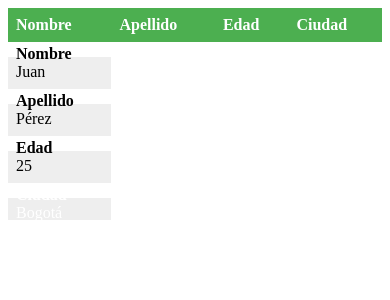
After one commit to ErickGonzalez01/ProyectoCitasMedicas, a PHP site: template view/pagues/ejemplo.php in a window 390 px wide. The commit adds this page. Shown: the top 300 px of the page. Run offline with PHP 8.4, Linux system fonts and the light colour scheme; the template is opened without the code that fills it, so the values that code supplies are empty.

Commit message:
Responsive funcionando al 80%

```diff
--- a/public/index.php
+++ b/public/index.php
@@ -45,12 +45,12 @@
     $router->Get("/cerrar",[LoginController::class,"LogAut"]);
     //
     $router->Post("/api/usuario",[UsuarioController::class,"Usuario"]);
-    $router->Get("/",[PaguesController::class,"Home"],[Filtros::class,"UsuarioAdministrador"]);
+    $router->Get("/",[PaguesController::class,"Home"]);
     $router->Get("/traveler",[TravelerController::class,"Get"]);
     $router->Get("/traveler/cita_creada",[TravelerController::class,"CitaCreada"]);
     $router->Post("/traveler",[TravelerController::class,"Crear"]);
     //$router->Post("/traveler",[PaguesController::class,"CreateTraveler"]);
-    $router->Get("/paciente",[PacienteController::class,"Get"]);
+    $router->Get("/paciente",[PacienteController::class,"Get"],);
     $router->Post("/paciente",[PacienteController::class,"Crear"]);
 
     $router->Get("/listarcitas",[CitaController::class,"Listar_Citas_Star"]);
--- a/src/scss/estilos/_confirmarcita.scss
+++ b/src/scss/estilos/_confirmarcita.scss
@@ -2,4 +2,4 @@
     width: 800px;
     height: 400px;
 
-}-
+}
--- a/view/main.php
+++ b/view/main.php
@@ -4,7 +4,7 @@
     <meta charset="UTF-8">
     <meta http-equiv="X-UA-Compatible" content="IE=edge">
     <meta name="viewport" content="width=device-width, initial-scale=1.0">
-    <link rel="stylesheet" href="/build/css/app.css?v=11">
+    <link rel="stylesheet" href="/build/css/app.css?v=17">
     <link rel="stylesheet" href="https://pro.fontawesome.com/releases/v5.10.0/css/all.css">
     <script src="/build/js/bootstrap.min.js"></script>
     <script src="/build/js/jquery.js"></script>
--- /dev/null
+++ b/view/pagues/ejemplo.php
@@ -0,0 +1,129 @@
+<html>
+<head>
+    <style>
+        /* Estilos generales para la tabla */
+        table {
+            border-collapse: collapse;
+            width: 100%;
+        }
+
+        th, td {
+            text-align: left;
+            padding: 8px;
+        }
+
+        tr:nth-child(even){background-color: #f2f2f2}
+
+        th {
+            background-color: #4CAF50;
+            color: white;
+        }
+
+        /* Estilos para la clase .table-responsive */
+        .table-responsive {
+            overflow-x:auto;
+            min-height:0.01%;
+        }
+
+        /* Media queries para ajustar la tabla según el ancho de pantalla */
+
+        @media screen and (max-width: 800px) {
+            .table-responsive {width:100%;margin-bottom:15px;overflow-y:hidden;}
+
+            .table-responsive table {width:auto;min-width:100%;}
+
+            .table-responsive th,.table-responsive td {white-space:nowrap;}
+
+            .table-responsive td:nth-of-type(1):before {content:"Nombre";}
+
+            .table-responsive td:nth-of-type(2):before {content:"Apellido";}
+
+            .table-responsive td:nth-of-type(3):before {content:"Edad";}
+
+            .table-responsive td:nth-of-type(4):before {content:"Ciudad";}
+
+            .table-responsive td:before {
+                display:block;
+                width:auto;
+                font-weight:bold;
+                margin-top:-20px
+             }
+
+             /* Ocultar los encabezados de la tabla */
+             .table-responsive thead tr:not(:first-child), tbody tr:not(:first-child) {
+                 display:none
+             }
+
+             /* Ajustar el alto y ancho de las celdas */
+             .table-responsive td {
+                 display:block;
+                 height:auto !important;
+                 width:auto !important
+             }
+
+             /* Ajustar el margen y el color de las celdas */
+             .table-responsive tbody tr:first-child td {
+                 margin-top:15px !important;
+                 background-color:#eee !important
+             }
+
+             /* Ajustar el margen y el color de las celdas alternas */
+             .table-responsive tbody tr:first-child:nth-child(even) td {
+                 margin-top:15px !important;background-color:#fff !important
+              }
+
+              /* Ajustar el margen y el color del encabezado */
+              .table-responsive thead tr:first-child th:first-child,.tbody tr:first-child td:first-child{
+                  margin-top:-20px !important;background-color:#4CAF50 !important;color:white !important
+               }
+
+               /* Ajustar el margen y el color del encabezado alterno */
+               .tbody tr:first-child:nth-child(even) th,.tbody tr:first-child:nth-child(even)td{
+                   margin-top:-20px !important;background-color:#4CAF50 !important;color:white !important
+                }
+
+                /* Ajustar el margen y el color del último encabezado */
+                thead:last-child th:last-of-type,tbody:last-of-type td:last-of-type{
+                    margin-bottom:-10px;background-color:#4CAF50;color:white
+                 }
+
+                 /* Ajustar el margen y el color del último encabezado alterno */
+                 tbody:last-of-type:nth-child(even) th,tbody:last-of-type:nth-child(even)td{
+                     margin-bottom:-10px;background-color:#4CAF50;color:white
+                  }
+
+                  /* Eliminar los bordes entre las celdas */
+                  table,th,td{border:none}
+         }
+    </style>
+</head>
+<body>
+
+<div class="container">
+    <div class="row">
+      <div class="col-md-12">
+          <!-- Aplicamos la clase.table-resposive al div que contiene la tabla -->
+          <div class="table-responsive">
+              <!-- Creamos una sencilla tabla HTML con algunos datos -->
+              <table>
+                  <thead>
+                      <tr>
+                          <th>Nombre</th>
+                          <th>Apellido</th>
+                          <th>Edad</th>
+                          <th>Ciudad</th>
+                      </tr>
+                  </thead>
+
+                  <tbody>
+                      <tr>
+                          <td>Juan</td>
+                          <td>Pérez</td>
+                          <td>25</td>
+                          <td>Bogotá</td>
+
+                      </tr>
+
+                      <tr>
+
+                          <td>Maria</td>
--- a/view/pagues/listar_citas.php
+++ b/view/pagues/listar_citas.php
@@ -53,7 +53,7 @@
         </div>
     </form>
 
-    <div class="container">
+    <div class="container"> <!--table table-bordered border-primary -->
         <table class="table table-bordered border-primary">
             <thead>
                 <tr>
```
Also changed, not shown: Router.php (+10 -16 lines), src/scss/estilos/_tabla.scss (+6 -4 lines).
